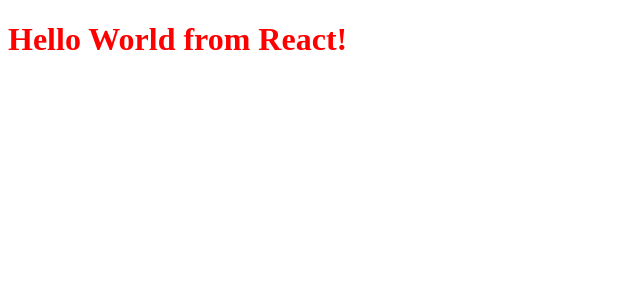
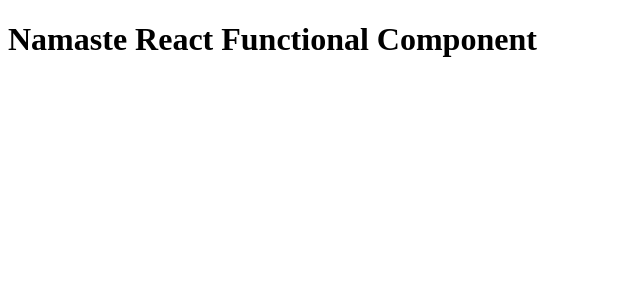
Before and after one commit to RajatLuthra35/namaste-react, a React (Vite) app: page / in a window 1280 px wide. Shown: the top 300 px of the page, without its empty margins (0-640 px from the left). Built offline with nearby package versions, Linux system fonts and the light colour scheme.

Commit message:
EPISODE-03

```diff
--- a/App.js
+++ b/App.js
@@ -1,5 +1,7 @@
 import React from "react";
 import ReactDOM from "react-dom/client";
+
+/*
 const heading = React.createElement(
   "h1",
   { id: "heading" },
@@ -8,3 +10,31 @@
 
 const root = ReactDOM.createRoot(document.getElementById("root"));
 root.render(heading);
+
+this was the way to create react element using core react
+
+*/
+
+/*
+
+const jsxHeading = <h1 id="heading">Hello World from JSX!</h1>;
+This is way to create react element using JSX
+if u console any of them jsxHeading or heading both will be object containing same things so therefore they are same, exactly same just the syntax is different
+
+const root = ReactDOM.createRoot(document.getElementById("root"));
+root.render(jsxHeading);
+
+*/
+
+// REACT COMPONENT
+
+const HeadingComponent = () => {
+  return (
+    <h1 id="container" className="heading">
+      Namaste React Functional Component
+    </h1>
+  );
+};
+
+const root = ReactDOM.createRoot(document.getElementById("root"));
+root.render(<HeadingComponent />); // way of rendering functional component is also different.
--- a/package.json
+++ b/package.json
@@ -3,6 +3,8 @@
   "version": "1.0.0",
   "description": "This is learning react",
   "scripts": {
+    "start": "parcel index.html",
+    "build": "parcel build index.html",
     "test": "jest"
   },
   "repository": {
```
Also changed, not shown: NOTES/EPISODE-3/values.txt (added).
